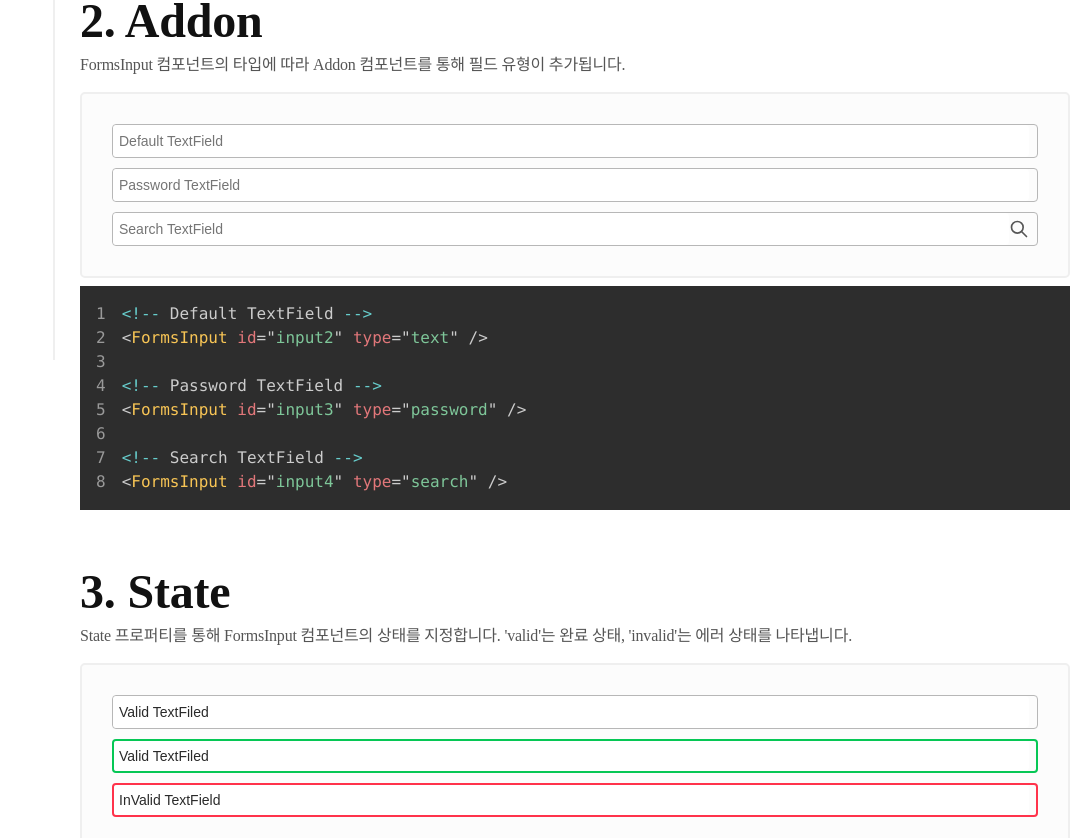
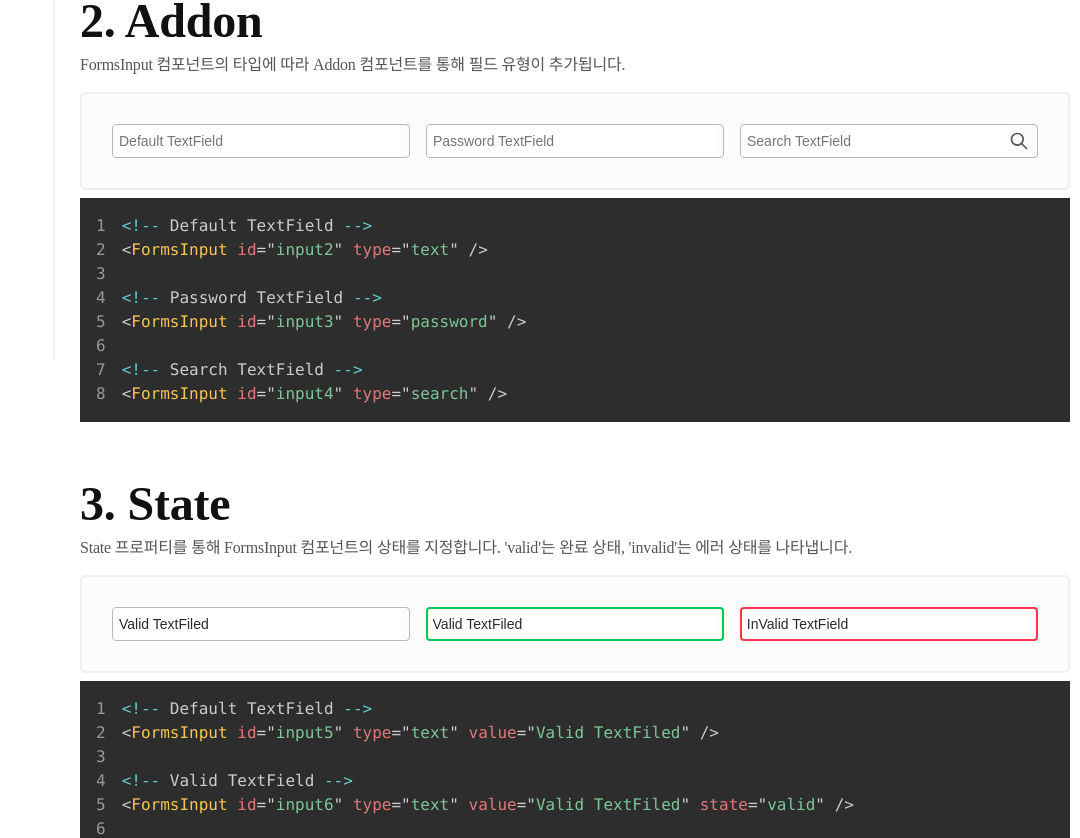
Before and after one commit to dongggggae/hyun-design-system, a Next.js app: page /components/text-field in a window 1280 px wide. Shown: the part 440-1278 px from the top of the page, without its empty margins (200-1280 px from the left). Built offline with nearby package versions, Linux system fonts and the light colour scheme.

Commit message:
[DS-99]Docs - FormsCheck, FormsInput 수정

```diff
--- a/app/(route)/components/radio/page.tsx
+++ b/app/(route)/components/radio/page.tsx
@@ -85,7 +85,7 @@ const RadioPage = () => {
               <Text>
                 선택된 Radio :
                 <Text tag="span" weight="bold">
-                  {selectedValue}
+                  {selectedValue === '' ? 'Not Select' : selectedValue}
                 </Text>
               </Text>
             </Stack>
--- a/app/(route)/components/switch/page.tsx
+++ b/app/(route)/components/switch/page.tsx
@@ -1,6 +1,5 @@
 'use client';
 import dynamic from 'next/dynamic';
-import React from 'react';
 import { useForm } from 'react-hook-form';
 
 import FormsCheck from '@components/Forms/FormsCheck';
--- a/app/(route)/components/text-field/page.tsx
+++ b/app/(route)/components/text-field/page.tsx
@@ -4,6 +4,7 @@ import React from 'react';
 import { useForm } from 'react-hook-form';
 
 import FormsInput from '@components/Forms/FormsInput';
+import Stack from '@components/Stack/Stack';
 import Heading from '@components/Typography/Heading';
 import Text from '@components/Typography/Text';
 
@@ -27,9 +28,11 @@ const TextFiledPage = () => {
           <Heading level="h2" size={2} text="2. Addon" />
           <Text>FormsInput 컴포넌트의 타입에 따라 Addon 컴포넌트를 통해 필드 유형이 추가됩니다.</Text>
           <div className="preview">
+            <Stack gap={4}>
               <FormsInput id="input2" type="text" placeholder="Default TextField" />
               <FormsInput id="input3" type="password" placeholder="Password TextField" />
               <FormsInput id="input4" type="search" placeholder="Search TextField" />
+            </Stack>
           </div>
           <CodeContainer codeString={textFieldCode.addon} />
         </div>
@@ -40,9 +43,11 @@ const TextFiledPage = () => {
             &#39;invalid&#39;는 에러 상태를 나타냅니다.
           </Text>
           <div className="preview">
+            <Stack gap={4}>
               <FormsInput id="input5" type="text" value="Valid TextFiled" />
               <FormsInput id="input6" type="text" value="Valid TextFiled" state="valid" />
               <FormsInput id="input7" type="text" value="InValid TextField" state="invalid" />
+            </Stack>
           </div>
           <CodeContainer codeString={textFieldCode.state} />
         </div>
```
Lines whose indentation alone changed are shown as unchanged.
